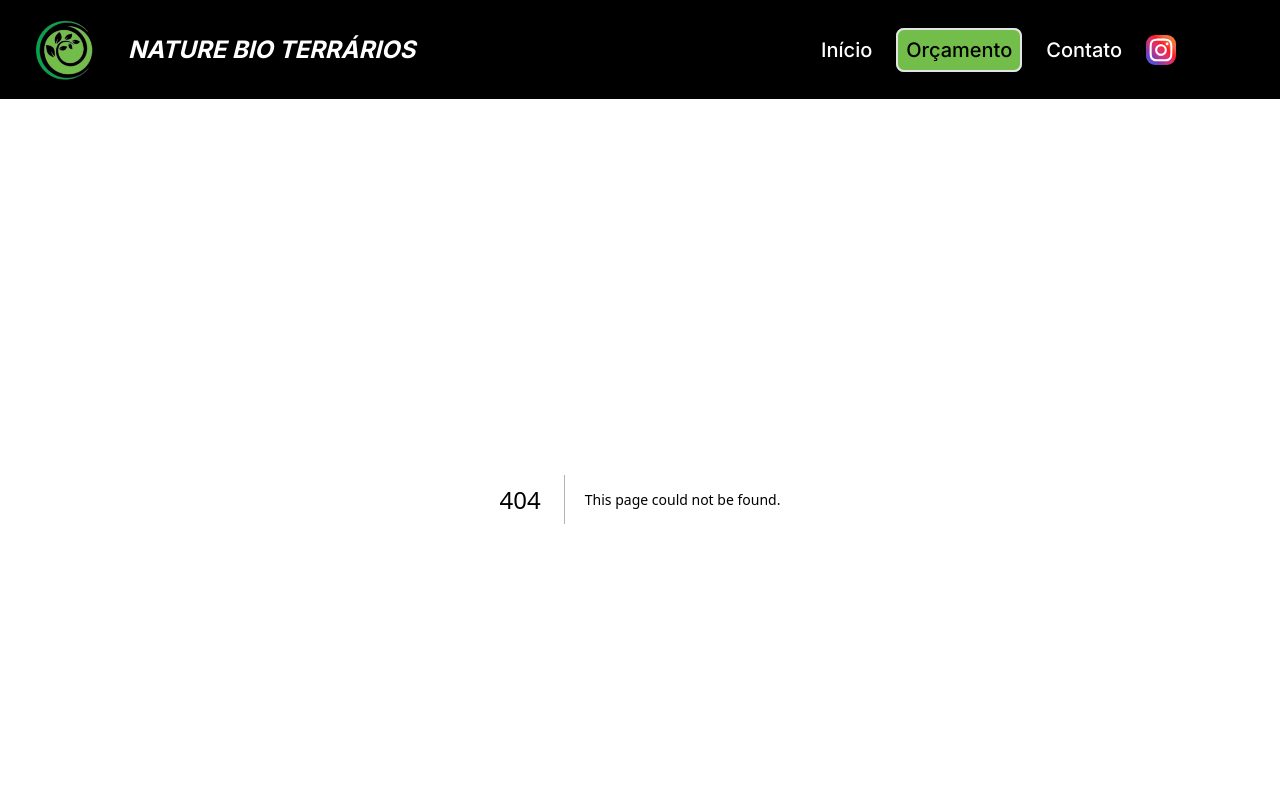
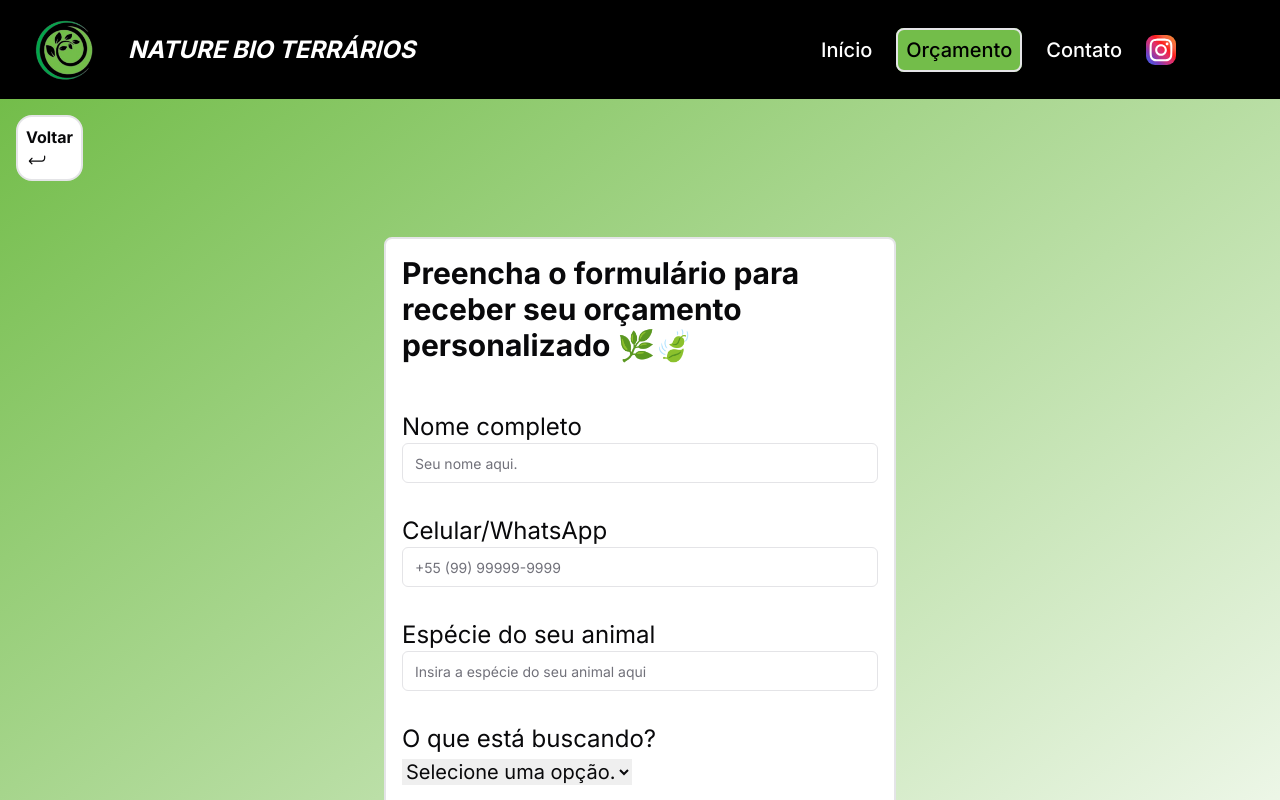
Before and after one commit to Gustavo-Brun/FREELA-Nature_Bio_Terrarios, a Next.js app: page /form in a window 1280 px wide. Before the commit this address had no page. Shown: the top 800 px of the page. Built offline with nearby package versions, Linux system fonts and the light colour scheme.

Commit message:
feat: add form page

```diff
--- /dev/null
+++ b/src/app/form/page.tsx
@@ -0,0 +1,9 @@
+import { Form } from "@/components/Form";
+
+export default function Home(): JSX.Element {
+  return (
+    <main className="bg-gradient-to-br from-primary-color">
+      <Form />
+    </main>
+  );
+}
--- /dev/null
+++ b/src/components/Form/Form.tsx
@@ -0,0 +1,176 @@
+"use client";
+
+import React from "react";
+
+import * as S from "./styles";
+
+import Link from "next/link";
+
+import { Input } from "../ui/input";
+import { Button } from "../ui/button";
+import { IoIosReturnLeft } from "react-icons/io";
+
+import { useForm } from "react-hook-form";
+import { Toaster, toast } from "sonner";
+import emailjs from "@emailjs/browser";
+
+const Form = (): React.JSX.Element => {
+  interface FormProps {
+    name: string;
+    contact: string;
+    animal: string;
+    product:
+      | "default"
+      | "Terrario Completo"
+      | "Terrario Horizontal"
+      | "Terrario Arborícola"
+      | "Terrario Completo"
+      | "Decoracao de Terrario"
+      | "Outro";
+    cep: string;
+  }
+
+  const {
+    register,
+    handleSubmit,
+    formState: { errors }
+  } = useForm<FormProps>();
+
+  const onSubmitFx = async (data: FormProps): Promise<void> => {
+    const templateParams = {
+      name: data.name,
+      contact: data.contact,
+      animal: data.animal,
+      product: data.product,
+      cep: data.cep
+    };
+
+    try {
+      emailjs
+        .send("service_028lgif", "template_smppy7p", templateParams, {
+          publicKey: "iTQLB1cLXnxeIK51y"
+        })
+        .then(
+          () => {
+            toast.success(
+              "Recebemos sua mensagem, logo entraremos em contato! :)"
+            );
+          },
+          () => {
+            toast.error(
+              "Ops! Houve um problema. Entre em contato através do nosso WhatsApp! Aguardamos seu contato."
+            );
+          }
+        );
+    } catch (error) {
+      window.alert(
+        "Ops! Houve um problema. Entre em contato através do nosso WhatsApp! Aguardamos seu contato."
+      );
+    }
+  };
+
+  return (
+    <S.FormContainer>
+      <Toaster richColors />
+
+      <Link
+        href="/"
+        className="w-fit p-2 bg-white border-2 rounded-2xl font-bold"
+      >
+        <p>Voltar</p>
+        <IoIosReturnLeft style={{ fontSize: 22 }} />
+      </Link>
+
+      <form
+        className="flex flex-col max-w-lg gap-4 space-y-2 mx-auto my-14 border-2 rounded-lg p-4 bg-white lg:text-2xl lg:gap-6"
+        // eslint-disable-next-line @typescript-eslint/no-misused-promises
+        onSubmit={handleSubmit(onSubmitFx)}
+      >
+        <S.Title>
+          Preencha o formulário para receber seu orçamento personalizado 🌿🍃
+        </S.Title>
+        <div>
+          <label>Nome completo</label>
+          <Input
+            placeholder="Seu nome aqui."
+            type="text"
+            {...register("name", { required: true })}
+          />
+          {errors.name?.type === "required" && (
+            <S.ErrorMessage>Informe seu nome.</S.ErrorMessage>
+          )}
+        </div>
+        <div>
+          <label>Celular/WhatsApp</label>
+          <Input
+            placeholder="+55 (99) 99999-9999"
+            type="text"
+            {...register("contact", { required: true })}
+          />
+          {errors.contact?.type === "required" && (
+            <S.ErrorMessage>Informe um telefone para contato.</S.ErrorMessage>
+          )}
+        </div>
+        <div>
+          <label>Espécie do seu animal</label>
+          <Input
+            placeholder="Insira a espécie do seu animal aqui"
+            type="text"
+            {...register("animal", { required: true })}
+          />
+          {errors.animal?.type === "required" && (
+            <S.ErrorMessage>Informe a espécie do seu pet.</S.ErrorMessage>
+          )}
+        </div>
+        <div>
+          <label>O que está buscando?</label>
+          <select
+            defaultValue={"default"}
+            className="text-sm lg:text-xl"
+            {...register("product", {
+              required: true,
+              validate: (value) => value !== "default"
+            })}
+          >
+            <option
+              value="default"
+              disabled={true}
+            >
+              Selecione uma opção.
+            </option>
+            <option value="Terrario Completo">Terrário Completo</option>
+            <option value="Terrario Horizontal">Terrário Horizontal</option>
+            <option value="Terrario Arborícola">Terrário Arborícola</option>
+            <option value="Terrario Completo">Aquaterrários</option>
+            <option value="Decoracao de Terrario">Decoração de terrário</option>
+            <option value="outro">Outro</option>
+          </select>
+          {errors.product?.type === "validate" && (
+            <S.ErrorMessage>Selecione uma das opções acima.</S.ErrorMessage>
+          )}
+        </div>
+        <div>
+          <label>Insira seu CEP para calcularmos o frete.</label>
+          <Input
+            placeholder="EX: 01001-000."
+            type="text"
+            {...register("cep", { required: true })}
+          />
+          {errors.cep?.type === "required" && (
+            <p className="text-xs text-[#CF2C20]">
+              O CEP é necessário para realizarmos o cálculo do frete.
+            </p>
+          )}
+        </div>
+        <Button
+          className="w-full"
+          type="submit"
+        >
+          Enviar
+        </Button>
+      </form>
+    </S.FormContainer>
+  );
+};
+
+export default Form;
--- /dev/null
+++ b/src/components/Form/index.ts
@@ -0,0 +1 @@
+export { default as Form } from "./Form";
--- /dev/null
+++ b/src/components/Form/styles.ts
@@ -0,0 +1,20 @@
+import tw from "tailwind-styled-components";
+
+export const FormContainer = tw.section`
+  flex
+  flex-col
+  p-4
+`;
+
+export const Title = tw.h1`
+  text-xl
+  font-bold
+  lg:mb-4
+  lg:text-3xl
+`;
+
+export const ErrorMessage = tw.p`
+  text-xs
+  text-[#CF2C20]
+  lg:text-base
+`;
```
